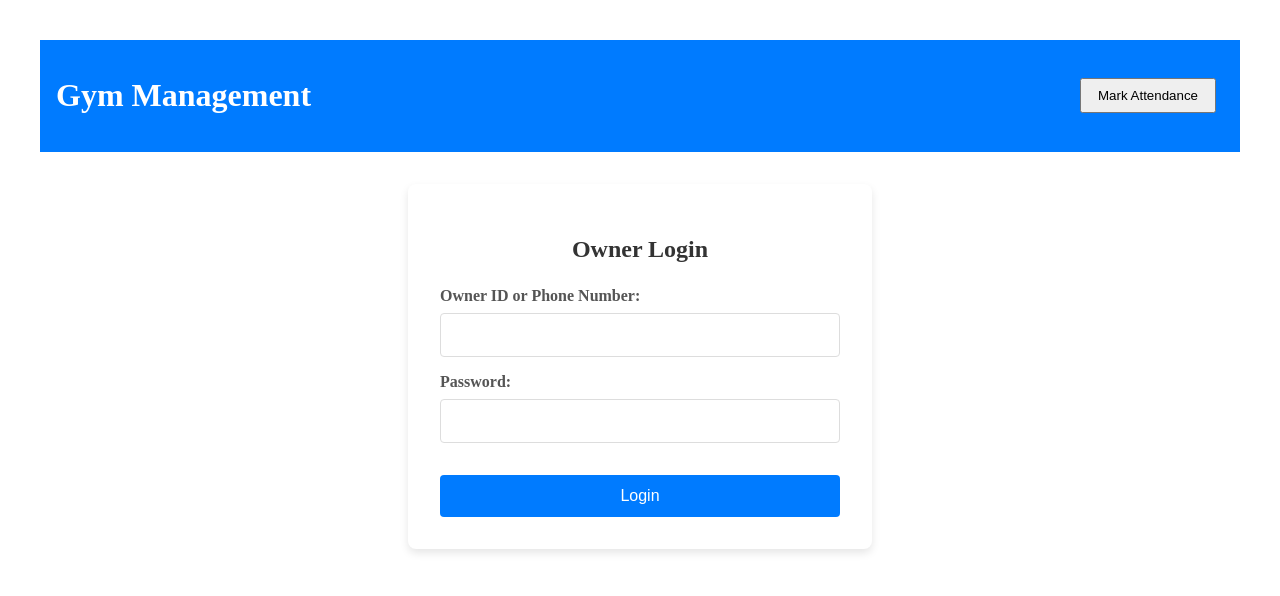
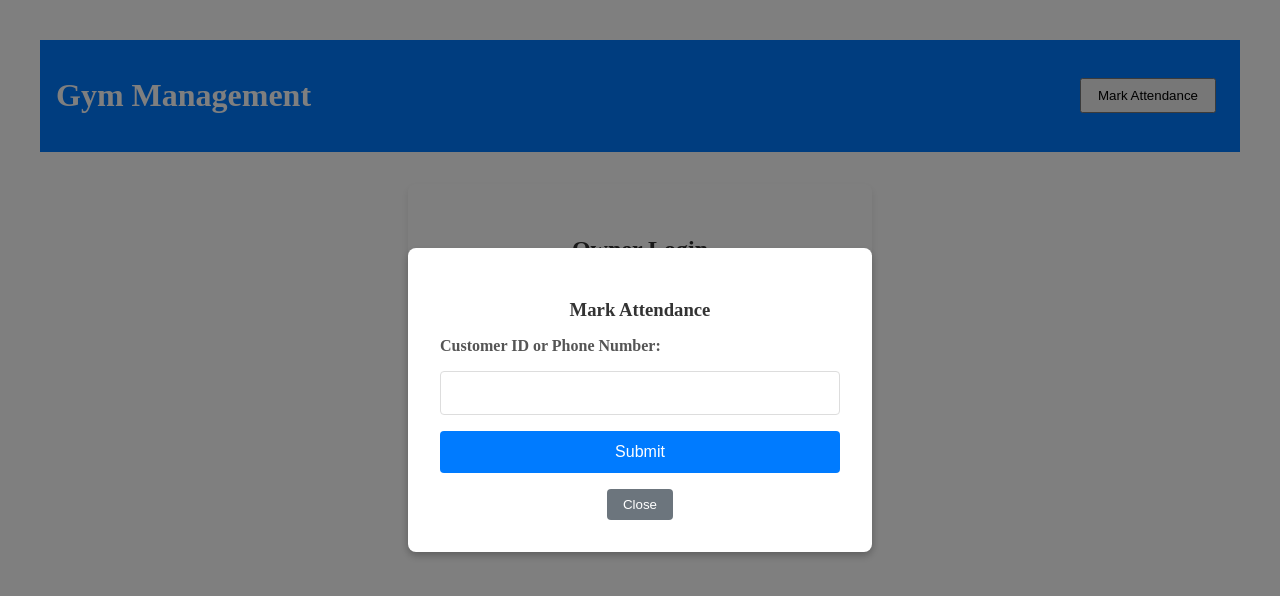
Before and after one commit to sandeep7722/gym-managemen, a React (Vite) app: page / in a window 1280 px wide. Both pictures are taken after a click on the button "Mark Attendance". Shown: the top 596 px of the page. Built offline with nearby package versions, Linux system fonts and the light colour scheme.

Commit message:
added feature for mark attendance

```diff
--- a/src/App.css
+++ b/src/App.css
@@ -82,6 +82,88 @@
   margin-top: 0.5rem;
 }
 
+/* Modal styles */
+.modal-overlay {
+  position: fixed;
+  top: 0;
+  left: 0;
+  right: 0;
+  bottom: 0;
+  background: rgba(0, 0, 0, 0.5);
+  display: flex;
+  justify-content: center;
+  align-items: center;
+  z-index: 1000;
+}
+
+.modal-content {
+  background: white;
+  padding: 2rem;
+  border-radius: 8px;
+  box-shadow: 0 4px 8px rgba(0, 0, 0, 0.2);
+  max-width: 400px;
+  width: 90%;
+  text-align: center;
+}
+
+.modal-content h3 {
+  margin-bottom: 1rem;
+  color: #333;
+}
+
+.modal-content form {
+  display: flex;
+  flex-direction: column;
+  gap: 1rem;
+}
+
+.modal-content label {
+  text-align: left;
+  font-weight: bold;
+  color: #555;
+}
+
+.modal-content input {
+  padding: 0.75rem;
+  border: 1px solid #ddd;
+  border-radius: 4px;
+  font-size: 1rem;
+}
+
+.modal-content input:focus {
+  outline: none;
+  border-color: #007bff;
+  box-shadow: 0 0 0 2px rgba(0, 123, 255, 0.25);
+}
+
+.modal-content button[type="submit"] {
+  padding: 0.75rem;
+  background-color: #007bff;
+  color: white;
+  border: none;
+  border-radius: 4px;
+  cursor: pointer;
+  font-size: 1rem;
+}
+
+.modal-content button[type="submit"]:hover {
+  background-color: #0056b3;
+}
+
+.close-btn {
+  margin-top: 1rem;
+  padding: 0.5rem 1rem;
+  background-color: #6c757d;
+  color: white;
+  border: none;
+  border-radius: 4px;
+  cursor: pointer;
+}
+
+.close-btn:hover {
+  background-color: #545b62;
+}
+
 /* Responsive styles */
 @media (max-width: 768px) {
   #root {
@@ -136,6 +218,11 @@
     padding: 0.75rem;
     font-size: 1rem;
   }
+
+  .modal-content {
+    padding: 1.5rem;
+    width: 95%;
+  }
 }
 
 @media (max-width: 480px) {
--- a/src/components/Header.jsx
+++ b/src/components/Header.jsx
@@ -1,25 +1,49 @@
+import { useState } from 'react';
 import { useLocation, useNavigate } from 'react-router-dom';
+import { customerDetails } from '../data/customerDetails';
 
 function Header() {
   const location = useLocation();
   const navigate = useNavigate();
+  const [isModalOpen, setIsModalOpen] = useState(false);
+  const [customerIdentifier, setCustomerIdentifier] = useState('');
+  const [error, setError] = useState('');
 
   const handleLogout = () => {
-    // Navigate back to login
     navigate('/');
   };
 
   const handleAddCustomer = () => {
-    // Placeholder for add customer functionality
     alert('Add Customer - Feature coming soon');
   };
 
   const handleMarkAttendance = () => {
-    // Placeholder for mark attendance functionality
-    alert('Mark Attendance - Feature coming soon');
+    setIsModalOpen(true);
+  };
+
+  const handleModalSubmit = (e) => {
+    e.preventDefault();
+    const customer = customerDetails.find(
+      (c) => c.customer_id === customerIdentifier || c.customer_phoneNo === customerIdentifier
+    );
+    if (customer) {
+      alert(`Attendance marked for ${customer.customer_name}`);
+      setIsModalOpen(false);
+      setCustomerIdentifier('');
+      setError('');
+    } else {
+      setError('Customer not found');
+    }
+  };
+
+  const closeModal = () => {
+    setIsModalOpen(false);
+    setCustomerIdentifier('');
+    setError('');
   };
 
   return (
+    <>
       <header style={{
         backgroundColor: '#007bff',
         color: 'white',
@@ -41,6 +65,27 @@ function Header() {
           )}
         </div>
       </header>
+
+      {isModalOpen && (
+        <div className="modal-overlay" onClick={closeModal}>
+          <div className="modal-content" onClick={(e) => e.stopPropagation()}>
+            <h3>Mark Attendance</h3>
+            <form onSubmit={handleModalSubmit}>
+              <label>Customer ID or Phone Number:</label>
+              <input
+                type="text"
+                value={customerIdentifier}
+                onChange={(e) => setCustomerIdentifier(e.target.value)}
+                required
+              />
+              {error && <p className="error">{error}</p>}
+              <button type="submit">Submit</button>
+            </form>
+            <button className="close-btn" onClick={closeModal}>Close</button>
+          </div>
+        </div>
+      )}
+    </>
   );
 }
 
--- /dev/null
+++ b/src/data/customerDetails.js
@@ -0,0 +1,41 @@
+export const customerDetails = [
+  {
+    customer_id: "1",
+    customer_name: "John Doe",
+    customer_email: "john@example.com",
+    customer_phoneNo: "1234567890",
+    customer_address: "123 Main St",
+    customer_age: 25,
+    customer_gender: "Male",
+    customer_referenceId: "REF001",
+    customer_gymId: "GYM001",
+    customer_paymentStatus: "Paid",
+    customer_picUrl: "https://example.com/pic1.jpg"
+  },
+  {
+    customer_id: "2",
+    customer_name: "Jane Smith",
+    customer_email: "jane@example.com",
+    customer_phoneNo: "0987654321",
+    customer_address: "456 Elm St",
+    customer_age: 30,
+    customer_gender: "Female",
+    customer_referenceId: "REF002",
+    customer_gymId: "GYM001",
+    customer_paymentStatus: "Pending",
+    customer_picUrl: "https://example.com/pic2.jpg"
+  },
+  {
+    customer_id: "3",
+    customer_name: "Bob Johnson",
+    customer_email: "bob@example.com",
+    customer_phoneNo: "1122334455",
+    customer_address: "789 Oak St",
+    customer_age: 28,
+    customer_gender: "Male",
+    customer_referenceId: "REF003",
+    customer_gymId: "GYM001",
+    customer_paymentStatus: "Paid",
+    customer_picUrl: "https://example.com/pic3.jpg"
+  }
+];
```
Lines whose indentation alone changed are shown as unchanged.
